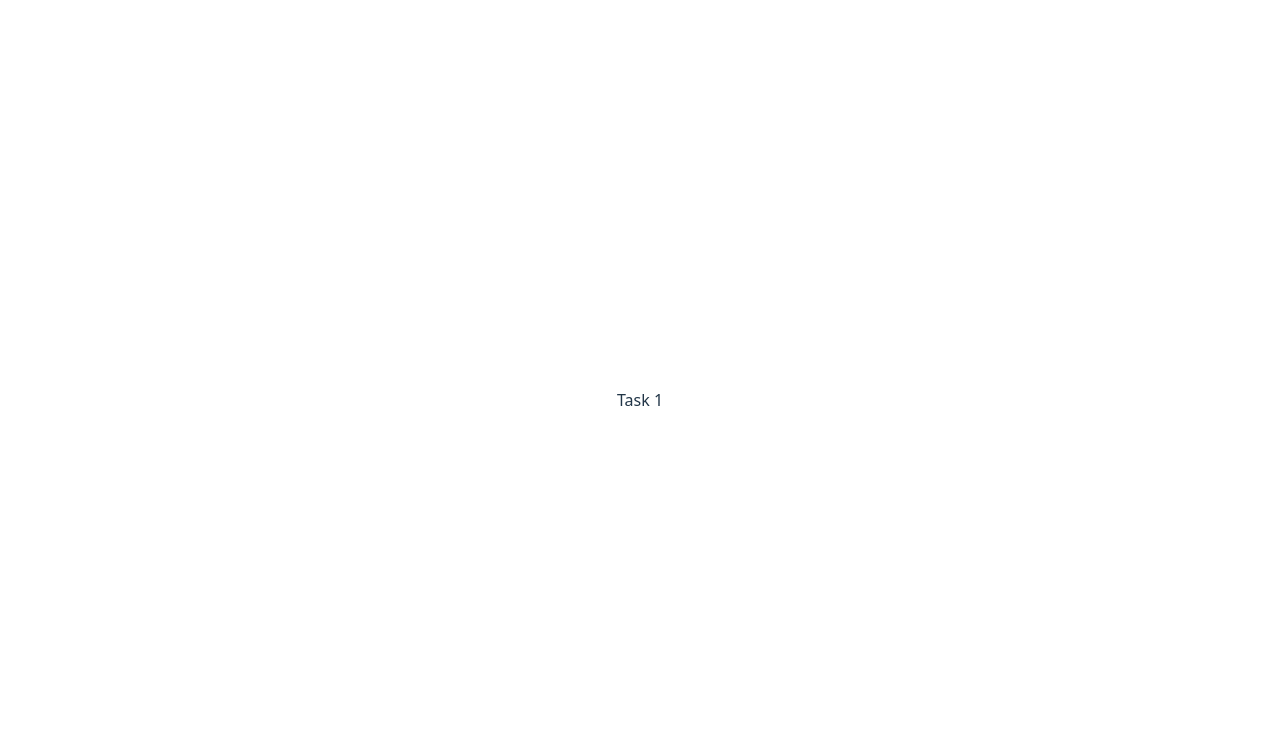
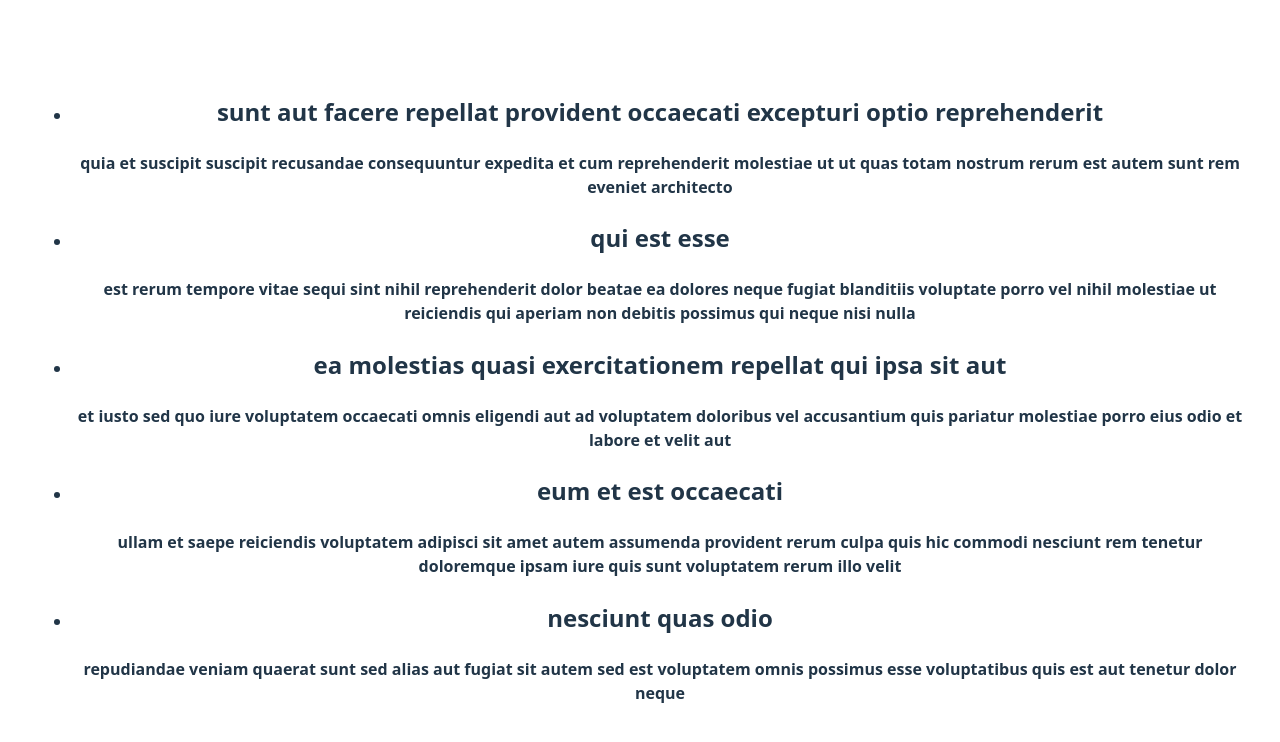
Before and after one commit to Coolzzzer/AstonTask, a React (Vite) app: page / in a window 1280 px wide. Shown: the top 742 px of the page. Built offline with nearby package versions, Linux system fonts and the light colour scheme.

Commit message:
An application has been created that renders a list of posts without API

```diff
--- a/src/App.tsx
+++ b/src/App.tsx
@@ -1,10 +1,11 @@
 import './App.css'
+import { MainLayout } from './shared/layouts/MainLayout'
 
 function App() {
 
   return (
     <>
-      Task 1
+      <MainLayout/>
     </>
   )
 }
--- a/src/entities/post/ui/PostCard.tsx
+++ b/src/entities/post/ui/PostCard.tsx
@@ -0,0 +1,16 @@
+import type { ReactNode } from "react"
+
+
+type PostCardProps = {
+    children: ReactNode
+}
+
+export const PostCard: React.FC<PostCardProps> = ({children}) => {
+    return (
+      <>
+        <div>
+            {children}
+        </div>
+      </>
+    )
+}
--- a/src/shared/layouts/MainLayout.tsx
+++ b/src/shared/layouts/MainLayout.tsx
@@ -0,0 +1,45 @@
+import { LayoutFooter } from "../../widgets/LayoutFooter/LayoutFooter"
+import { LayoutHeader } from "../../widgets/LayoutHeader/LayoutHeader"
+import { PostList } from "../../widgets/PostList/PostList"
+
+export const MainLayout = () => {
+    const array = [
+        {
+          "userId": 1,
+          "id": 1,
+          "title": "sunt aut facere repellat provident occaecati excepturi optio reprehenderit",
+          "body": "quia et suscipit\nsuscipit recusandae consequuntur expedita et cum\nreprehenderit molestiae ut ut quas totam\nnostrum rerum est autem sunt rem eveniet architecto"
+        },
+        {
+          "userId": 1,
+          "id": 2,
+          "title": "qui est esse",
+          "body": "est rerum tempore vitae\nsequi sint nihil reprehenderit dolor beatae ea dolores neque\nfugiat blanditiis voluptate porro vel nihil molestiae ut reiciendis\nqui aperiam non debitis possimus qui neque nisi nulla"
+        },
+        {
+          "userId": 1,
+          "id": 3,
+          "title": "ea molestias quasi exercitationem repellat qui ipsa sit aut",
+          "body": "et iusto sed quo iure\nvoluptatem occaecati omnis eligendi aut ad\nvoluptatem doloribus vel accusantium quis pariatur\nmolestiae porro eius odio et labore et velit aut"
+        },
+        {
+          "userId": 1,
+          "id": 4,
+          "title": "eum et est occaecati",
+          "body": "ullam et saepe reiciendis voluptatem adipisci\nsit amet autem assumenda provident rerum culpa\nquis hic commodi nesciunt rem tenetur doloremque ipsam iure\nquis sunt voluptatem rerum illo velit"
+        },
+        {
+          "userId": 1,
+          "id": 5,
+          "title": "nesciunt quas odio",
+          "body": "repudiandae veniam quaerat sunt sed\nalias aut fugiat sit autem sed est\nvoluptatem omnis possimus esse voluptatibus quis\nest aut tenetur dolor neque"
+        }
+    ]
+    return (
+      <>
+        <LayoutHeader/>
+        <PostList array={array}/>
+        <LayoutFooter/>
+      </>
+    )
+}
--- a/src/widgets/PostList/PostList.tsx
+++ b/src/widgets/PostList/PostList.tsx
@@ -0,0 +1,29 @@
+import { PostCard } from "../../entities/post/ui/PostCard"
+
+type objProps = {
+    id: number,
+    title: string,
+    body: string
+}
+
+type PostListProps = {
+    array: objProps[]
+}
+
+export const PostList: React.FC<PostListProps> = ({array}) => {
+
+    return (
+      <>
+        <ul>
+            {array.map(obj => (
+                <li key={obj.id}>
+                    <PostCard>
+                        <h2>{obj.title}</h2>
+                        <h4>{obj.body}</h4>
+                    </PostCard>
+                </li>
+            ))}
+        </ul>
+      </>
+    )
+}
```
Also changed, not shown: src/widgets/LayoutFooter/LayoutFooter.tsx (+7 -0 lines), src/widgets/LayoutHeader/LayoutHeader.tsx (+7 -0 lines).
